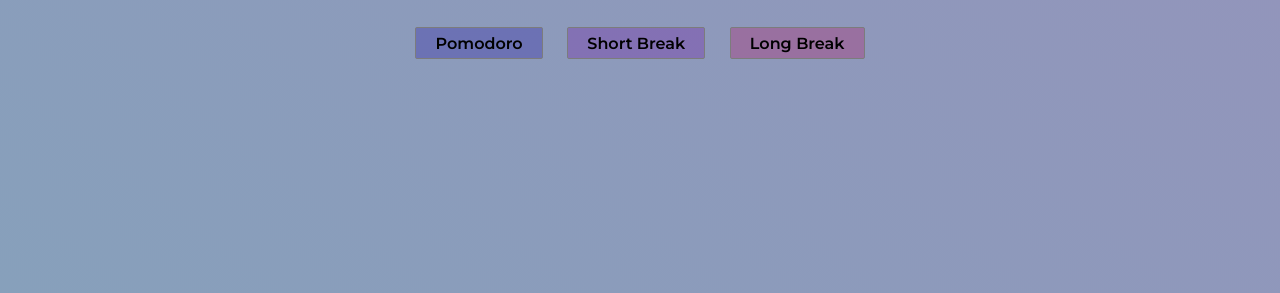
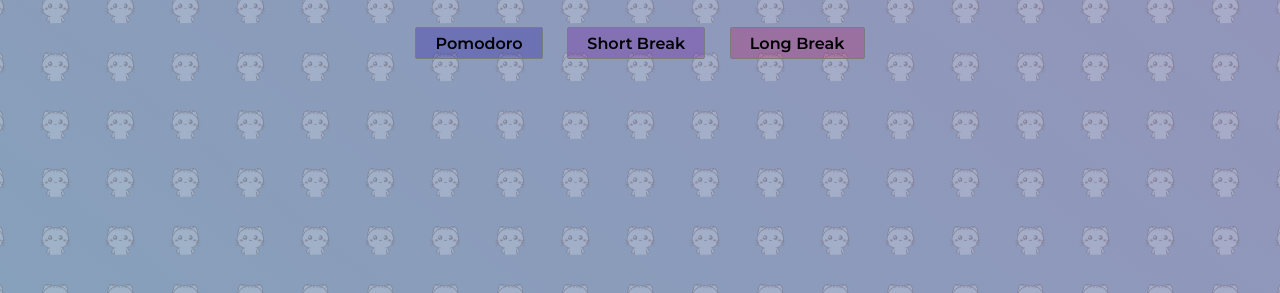
Before and after one commit to zzADRiANzz/PomodoroTimer, a plain HTML site: page index.html in a window 1280 px wide. Shown: the part 507-800 px from the top of the page. Drawn offline with Linux system fonts and the light colour scheme; the site is published under a folder, as on GitHub Pages, so addresses that start at the root find nothing; a web font is replaced by a local one.

Commit message:
fixed missing media

```diff
--- a/css/styles.css
+++ b/css/styles.css
@@ -25,7 +25,7 @@ h1 {
   -webkit-align-items: center;
   align-items: center;
   justify-content: center;
-  background: url(/images/small-transparent-cat.png) repeat 50%;
+  background: url("../images/small-transparent-cat.png") repeat 50%;
   background-size: 65px;
   min-width: 325px;
 }
```
